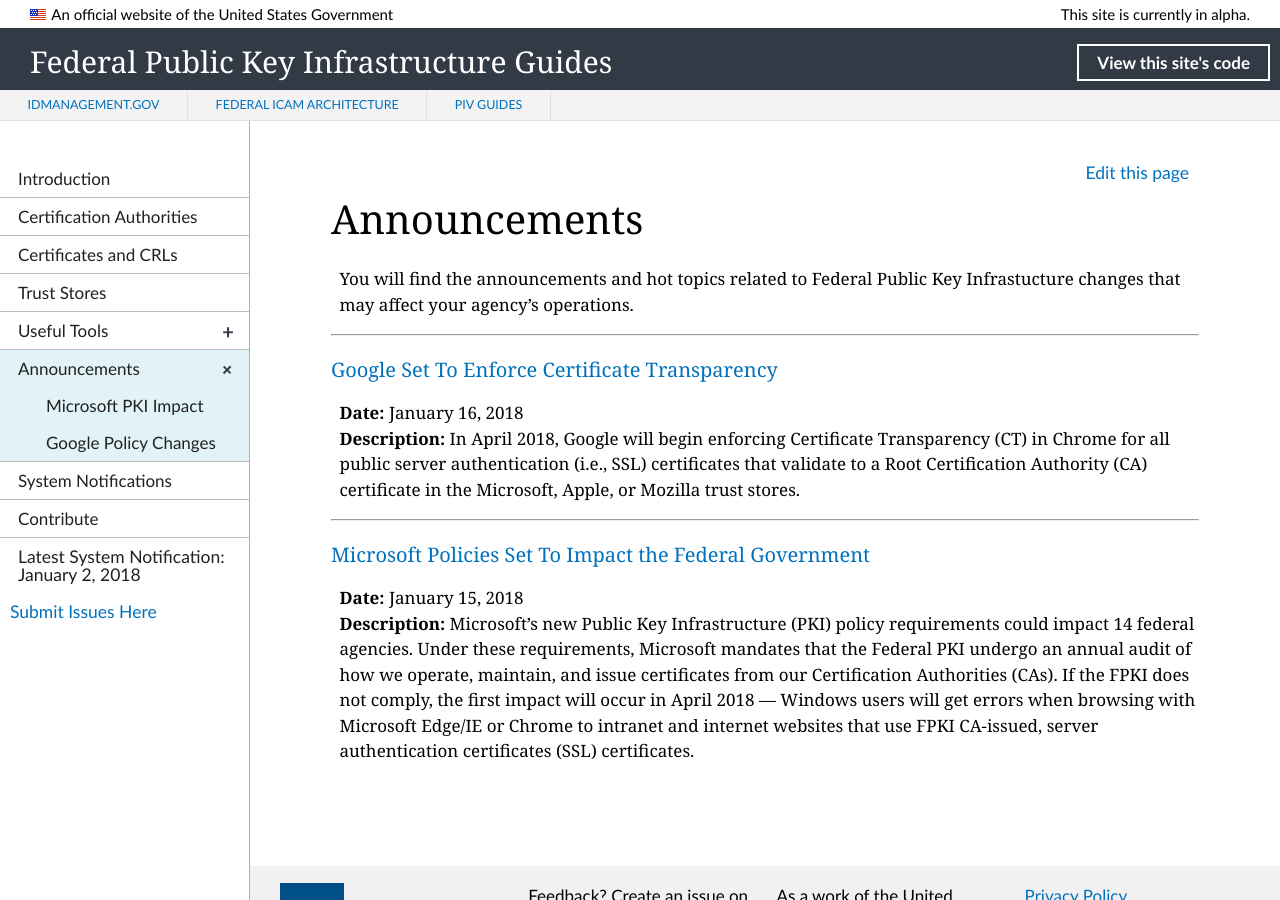
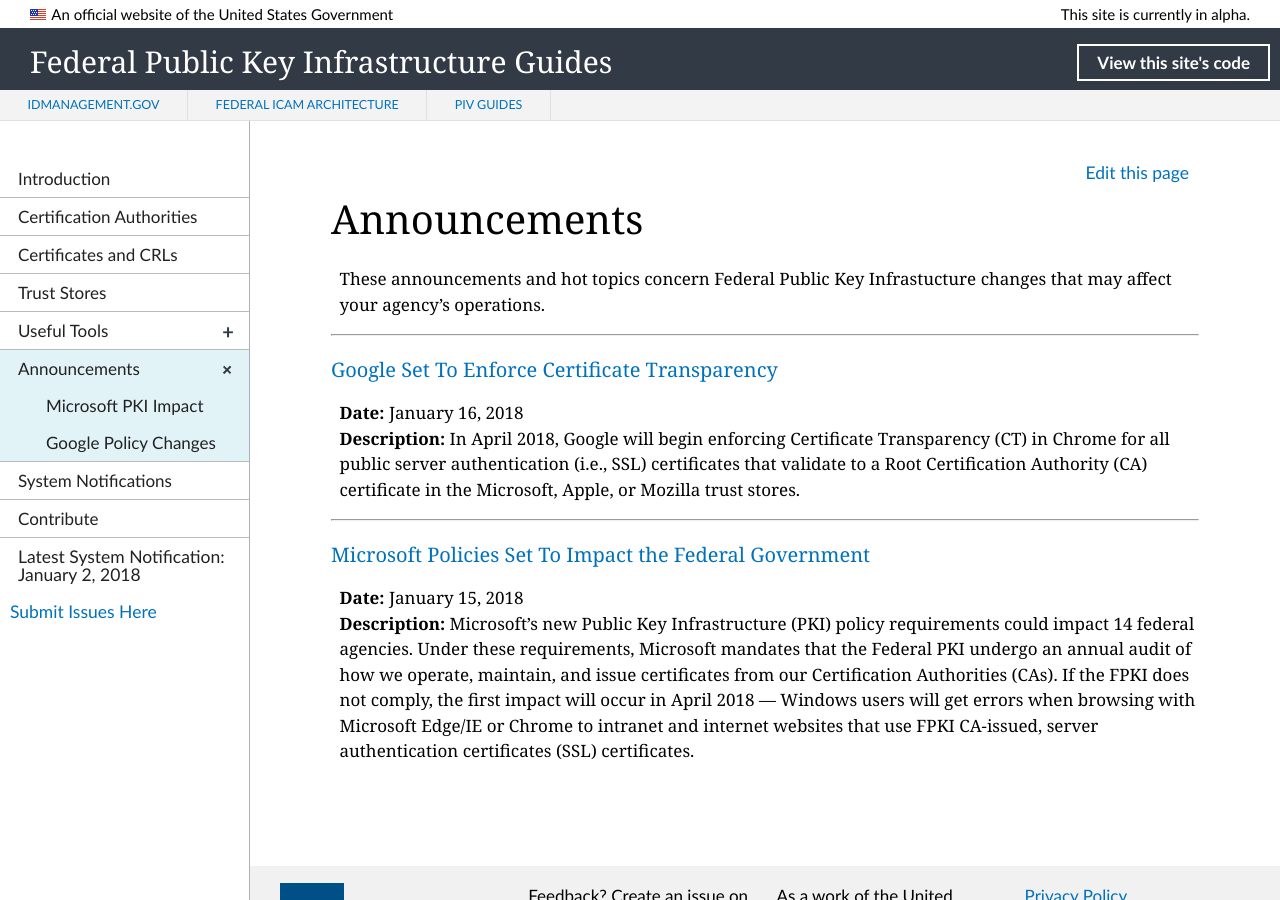
Before and after one commit to GSA/fpki-guides, a Jekyll site: the page built from _announcements/00_index.md, in a window 1280 px wide and 900 px high. Built offline with Jekyll 4.4.1, drawn with Linux system fonts in a browser that asks for light colours; nearby versions of some CDN libraries; library files that are not in the unit come from our copies.

Commit message:
Update 00_index.md
Editorial

```diff
--- a/_announcements/00_index.md
+++ b/_announcements/00_index.md
@@ -5,8 +5,7 @@
 permalink: /announcements/
 ---
 
-You will find the announcements and hot topics related to Federal Public Key Infrastucture changes that
-may affect your agency's operations.
+These announcements and hot topics concern Federal Public Key Infrastucture changes that may affect your agency's operations.
 
 {% for item in site.announcements reversed %}
   {% assign link = item.permalink | remove: '/' %}
```
